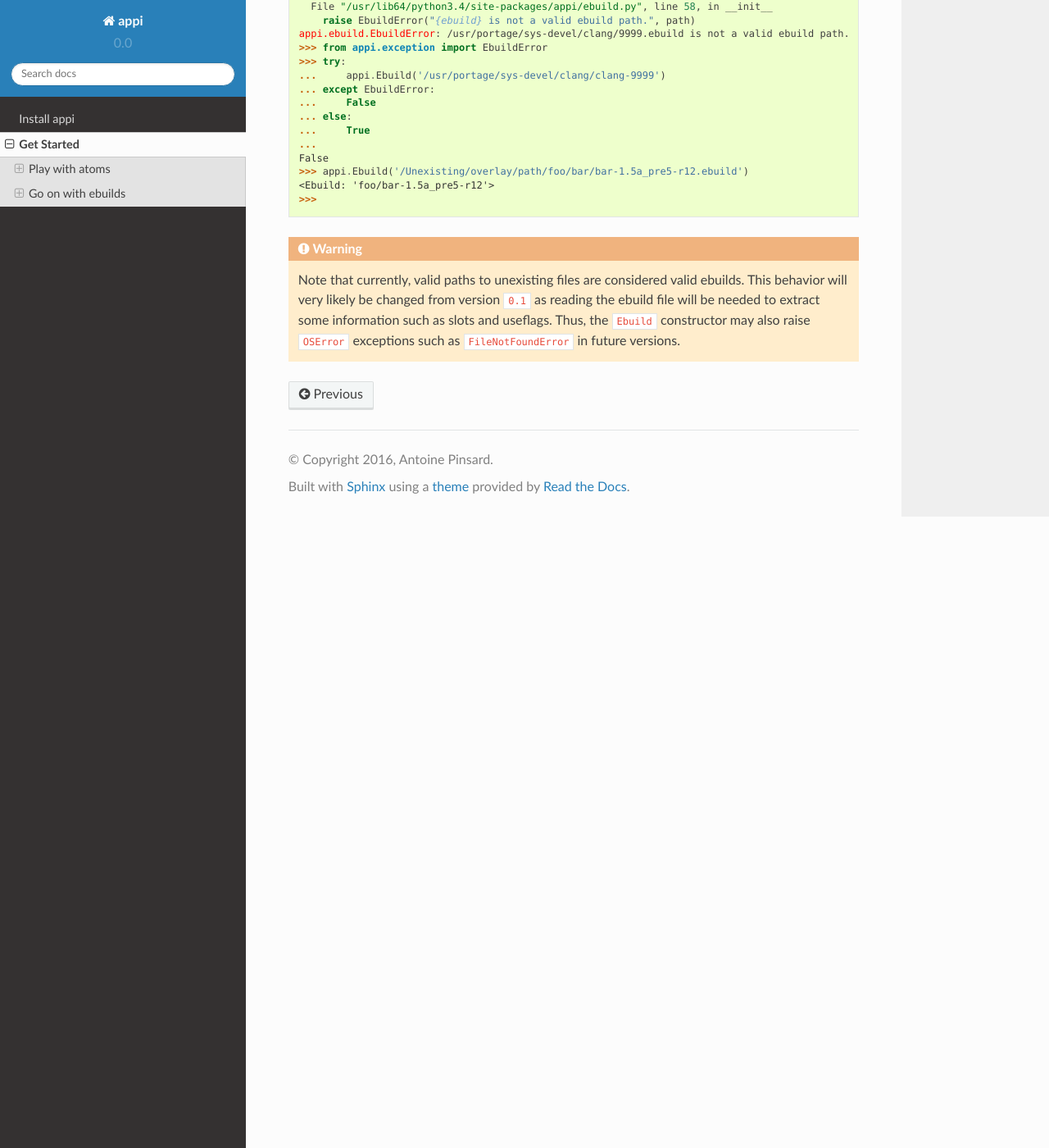
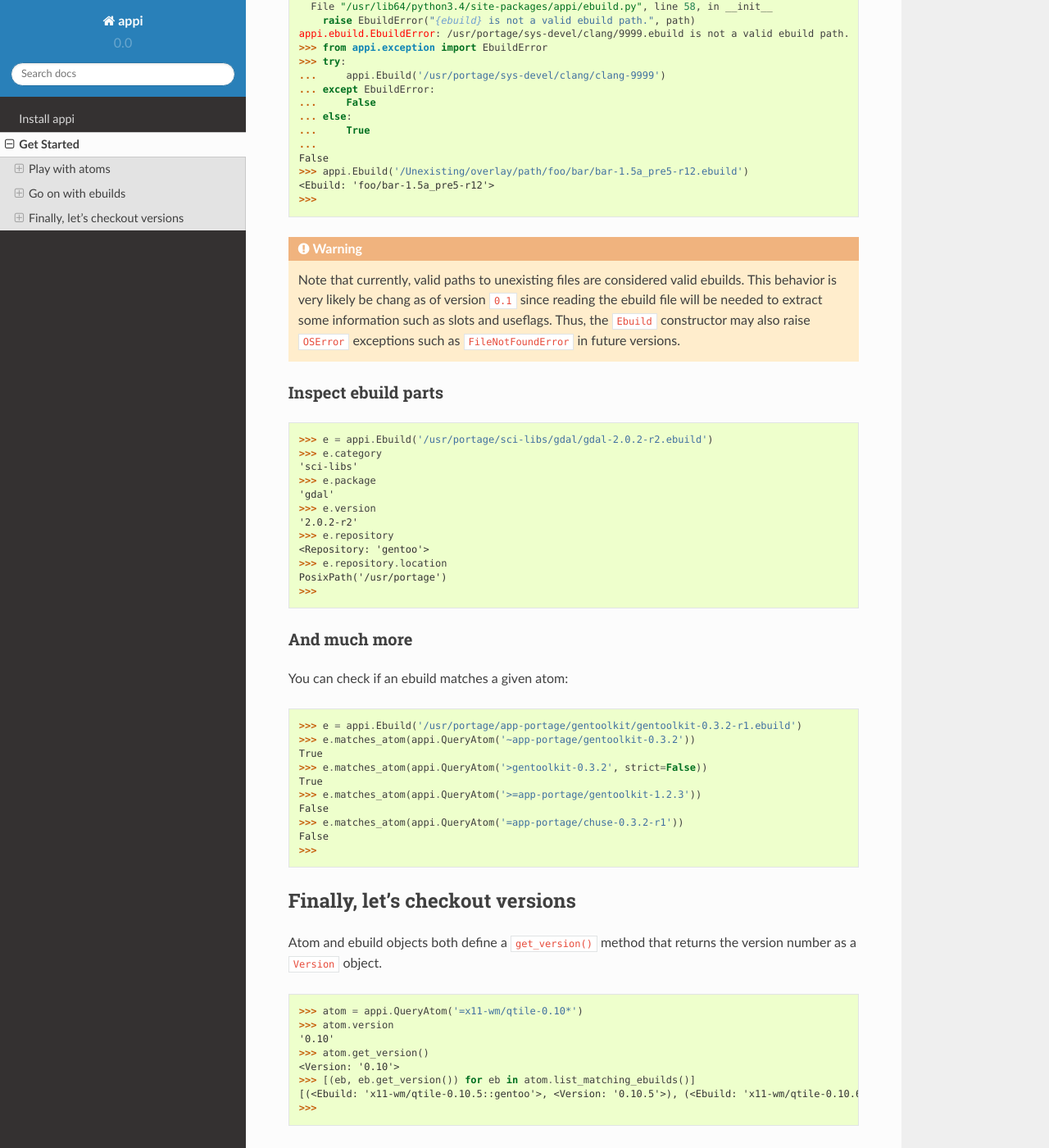
Before and after one commit to funtoo/appi, a Sphinx documentation site: the page built from docs/getstarted.rst, in a window 1280 px wide and 1400 px high, scrolled down 3044 px. Shown: the whole window at 82% size. Built offline with Sphinx 7.4.7 and the Read the Docs theme 2.0.0, drawn with Linux system fonts in a browser that asks for light colours; some of the changed text lies outside the part shown.

Commit message:
[doc] Completed "Get Started"

```diff
--- a/docs/getstarted.rst
+++ b/docs/getstarted.rst
@@ -175,7 +175,98 @@ Just as with atoms, you can check the validity of an ebuild by instantiating it.
     >>>
 
 .. warning:: Note that currently, valid paths to unexisting files are considered valid
-             ebuilds. This behavior will very likely be changed from version ``0.1`` as
+             ebuilds. This behavior is very likely be chang as of version ``0.1`` since
              reading the ebuild file will be needed to extract some information such as
              slots and useflags. Thus, the ``Ebuild`` constructor may also raise
              ``OSError`` exceptions such as ``FileNotFoundError`` in future versions.
+
+
+Inspect ebuild parts
+--------------------
+
+.. code-block:: python
+
+    >>> e = appi.Ebuild('/usr/portage/sci-libs/gdal/gdal-2.0.2-r2.ebuild')
+    >>> e.category
+    'sci-libs'
+    >>> e.package
+    'gdal'
+    >>> e.version
+    '2.0.2-r2'
+    >>> e.repository
+    <Repository: 'gentoo'>
+    >>> e.repository.location
+    PosixPath('/usr/portage')
+    >>>
+
+And much more
+-------------
+
+You can check if an ebuild matches a given atom:
+
+.. code-block:: python
+
+    >>> e = appi.Ebuild('/usr/portage/app-portage/gentoolkit/gentoolkit-0.3.2-r1.ebuild')
+    >>> e.matches_atom(appi.QueryAtom('~app-portage/gentoolkit-0.3.2'))
+    True
+    >>> e.matches_atom(appi.QueryAtom('>gentoolkit-0.3.2', strict=False))
+    True
+    >>> e.matches_atom(appi.QueryAtom('>=app-portage/gentoolkit-1.2.3'))
+    False
+    >>> e.matches_atom(appi.QueryAtom('=app-portage/chuse-0.3.2-r1'))
+    False
+    >>>
+
+
+Finally, let's checkout versions
+================================
+
+Atom and ebuild objects both define a ``get_version()`` method that returns the version
+number as a ``Version`` object.
+
+.. code-block:: python
+
+    >>> atom = appi.QueryAtom('=x11-wm/qtile-0.10*')
+    >>> atom.version
+    '0.10'
+    >>> atom.get_version()
+    <Version: '0.10'>
+    >>> [(eb, eb.get_version()) for eb in atom.list_matching_ebuilds()]
+    [(<Ebuild: 'x11-wm/qtile-0.10.5::gentoo'>, <Version: '0.10.5'>), (<Ebuild: 'x11-wm/qtile-0.10.6::gentoo'>, <Version: '0.10.6'>)]
+    >>>
+
+Inspect version parts
+---------------------
+
+.. code-block:: python
+
+    >>> v = Version('3.14a_beta05_p4_alpha11-r16')
+    >>> v.base
+    '3.14'
+    >>> v.letter
+    'a'
+    >>> v.suffix
+    '_beta05_p4_alpha11'
+    >>> v.revision
+    '16'
+    >>>
+
+Compare versions
+----------------
+
+.. code-block:: python
+
+    >>> v1 = Version('2.76_alpha1_beta2_pre3_rc4_p5')
+    >>> v2 = Version('1999.05.05')
+    >>> v3 = Version('2-r5')
+    >>> v1 == v2
+    False
+    >>> v1 > v3
+    True
+    >>> v1 < v2
+    True
+    >>> v3.startswith(v1)
+    False
+    >>> Version('0.0a-r1').startswith(Version('0.0'))
+    True
+    >>>
```
